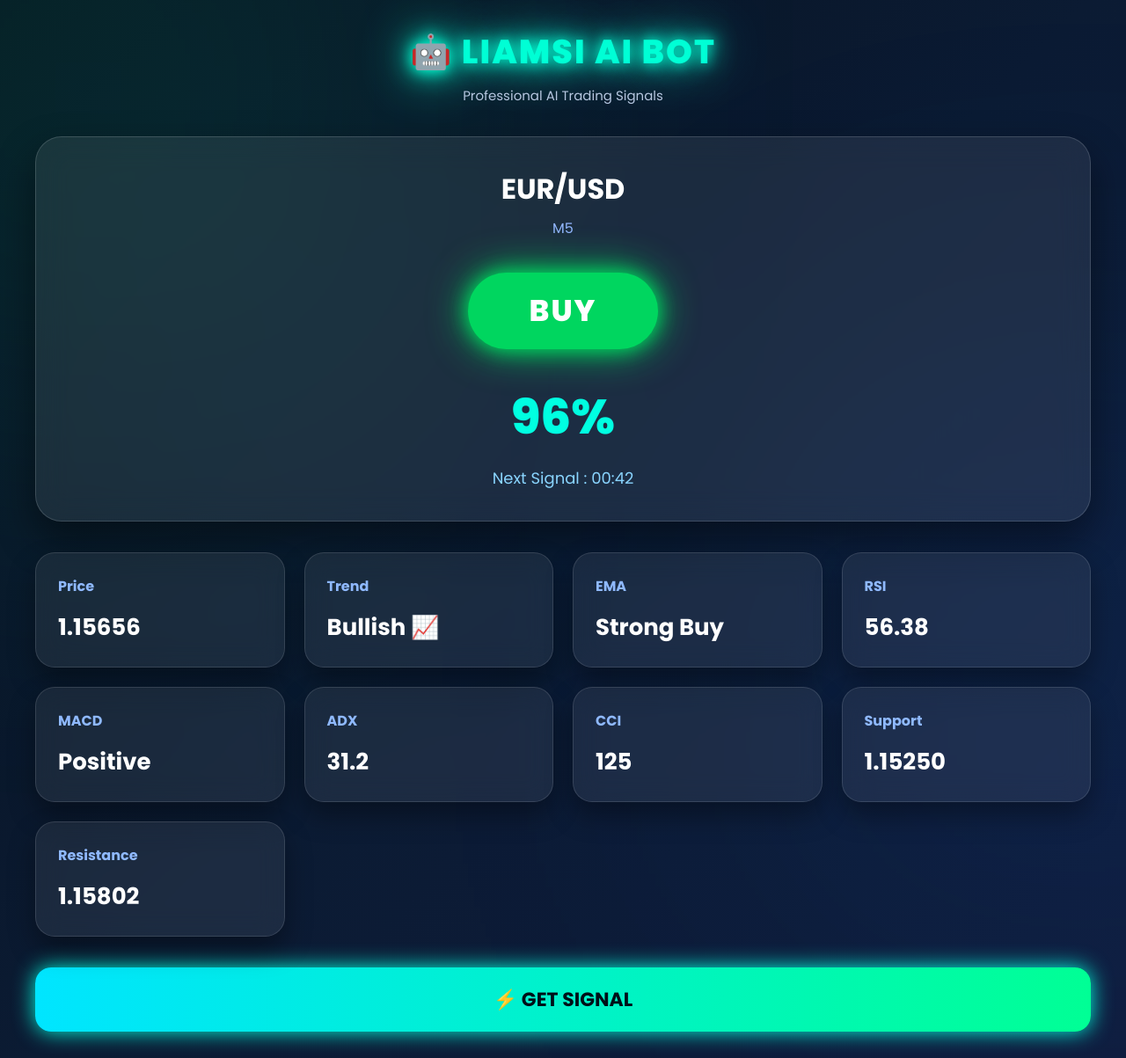
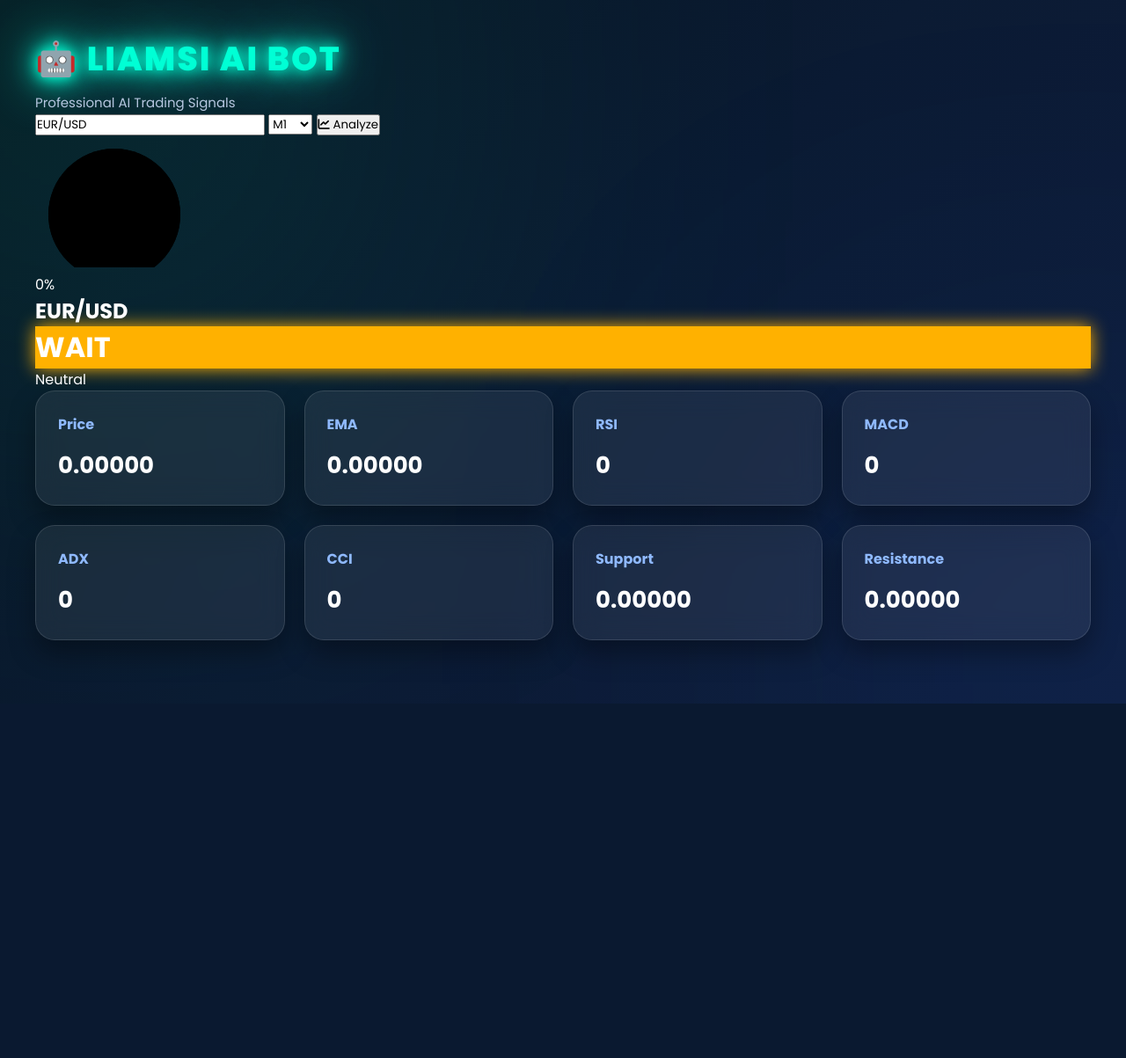
Before and after one commit to ismailelomrani22-ops/telegram-bot, a Flask app: page / in a window 1280 px wide. Shown: the whole page at 88% size. After the commit the page ends 800 px from the top, so only its background shows below. Run offline with Flask 3, Linux system fonts and the light colour scheme.

Commit message:
Update index.html

```diff
--- a/templates/index.html
+++ b/templates/index.html
@@ -1,53 +1,110 @@
 <!DOCTYPE html>
 <html lang="en">
 <head>
+
 <meta charset="UTF-8">
 <meta name="viewport" content="width=device-width, initial-scale=1.0">
 
 <title>LIAMSI AI BOT</title>
 
-<link rel="preconnect" href="https://fonts.googleapis.com">
-<link href="https://fonts.googleapis.com/css2?family=Poppins:wght@300;400;600;700&display=swap" rel="stylesheet">
+<link rel="stylesheet" href="{{ url_for('static', filename='style.css') }}">
 
-<link rel="stylesheet" href="{{ url_for('static', filename='style.css') }}">
+<link rel="stylesheet"
+href="https://cdnjs.cloudflare.com/ajax/libs/font-awesome/6.7.2/css/all.min.css">
+
 </head>
 
 <body>
 
 <div class="container">
 
-<header>
+<h1 class="logo">
+🤖 LIAMSI AI BOT
+</h1>
 
-<div class="logo">
-🤖 LIAMSI AI BOT
+<p class="subtitle">
+Professional AI Trading Signals
+</p>
+
+<div class="controls">
+
+<input
+id="pair"
+type="text"
+value="EUR/USD"
+placeholder="Pair">
+
+<select id="timeframe">
+
+<option>M1</option>
+<option>M5</option>
+<option>M15</option>
+<option>M30</option>
+<option>H1</option>
+<option>H4</option>
+
+</select>
+
+<button onclick="analyze()">
+
+<i class="fa-solid fa-chart-line"></i>
+
+Analyze
+
+</button>
+
 </div>
 
-<div class="subtitle">
-Professional AI Trading Signals
+<div class="signal-panel">
+
+<div class="circle">
+
+<svg>
+
+<circle cx="90" cy="90" r="75"></circle>
+
+<circle
+cx="90"
+cy="90"
+r="75"
+id="progress">
+
+</circle>
+
+</svg>
+
+<div class="percent">
+
+<span id="confidence">
+
+0%
+
+</span>
+
 </div>
 
-</header>
-
-<div class="top-card">
-
-<div class="pair">
-EUR/USD
 </div>
 
-<div class="timeframe">
-M5
-</div>
+<div class="signal-info">
 
-<div class="signal buy">
-BUY
-</div>
+<h2 id="pairName">
 
-<div class="confidence">
-96%
-</div>
+EUR/USD
 
-<div class="countdown">
-Next Signal : 00:42
+</h2>
+
+<h1 id="signal" class="wait">
+
+WAIT
+
+</h1>
+
+<p id="trend">
+
+Neutral
+
+</p>
+
 </div>
 
 </div>
@@ -55,59 +112,75 @@ Next Signal : 00:42
 <div class="cards">
 
 <div class="card">
+
 <h3>Price</h3>
-<p id="price">1.15656</p>
+
+<p id="price">0.00000</p>
+
 </div>
 
 <div class="card">
-<h3>Trend</h3>
-<p id="trend">Bullish 📈</p>
+
+<h3>EMA</h3>
+
+<p id="ema">0.00000</p>
+
 </div>
 
 <div class="card">
-<h3>EMA</h3>
-<p>Strong Buy</p>
+
+<h3>RSI</h3>
+
+<p id="rsi">0</p>
+
 </div>
 
 <div class="card">
-<h3>RSI</h3>
-<p>56.38</p>
+
+<h3>MACD</h3>
+
+<p id="macd">0</p>
+
 </div>
 
 <div class="card">
-<h3>MACD</h3>
-<p>Positive</p>
+
+<h3>ADX</h3>
+
+<p id="adx">0</p>
+
 </div>
 
 <div class="card">
-<h3>ADX</h3>
-<p>31.2</p>
+
+<h3>CCI</h3>
+
+<p id="cci">0</p>
+
 </div>
 
 <div class="card">
-<h3>CCI</h3>
-<p>125</p>
+
+<h3>Support</h3>
+
+<p id="support">0.00000</p>
+
 </div>
 
 <div class="card">
-<h3>Support</h3>
-<p>1.15250</p>
-</div>
 
-<div class="card">
 <h3>Resistance</h3>
-<p>1.15802</p>
+
+<p id="resistance">0.00000</p>
+
 </div>
 
 </div>
-
-<button class="btn">
-⚡ GET SIGNAL
-</button>
 
 </div>
 
 <script src="{{ url_for('static', filename='script.js') }}"></script>
 
 </body>
+
 </html>
```
